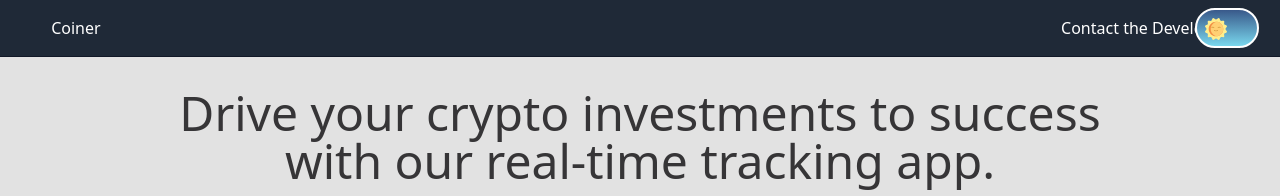
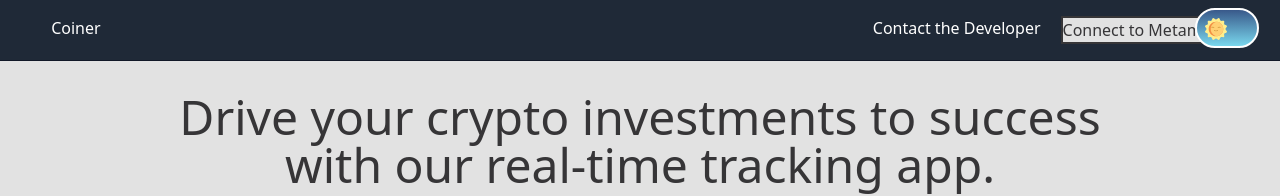
Before and after one commit to mattmajestic/coingecko-reactjs, a React (Create React App) app: page / in a window 1280 px wide. Shown: the top 196 px of the page. Built offline with nearby package versions, Linux system fonts and the light colour scheme; no server answers.

Commit message:
update header

```diff
--- a/src/Components/Header.jsx
+++ b/src/Components/Header.jsx
@@ -25,9 +25,12 @@ export const Header = ({ back }) => {
 
         <ul className="flex justify-between gap-5">
           <li className="hover:text-gray-300 hover:underline">
-            <Link to="https://milansachani.dev" target="_blank">
+            <Link to="https://mattmajestic.dev" target="_blank">
               Contact the Developer
             </Link>
+          </li>
+          <li>
+            <button className="button">Connect to Metamask</button>
           </li>
         </ul>
       </div>
```
Also changed, not shown: 1 other file (tests, documents, lock files or other folders).
